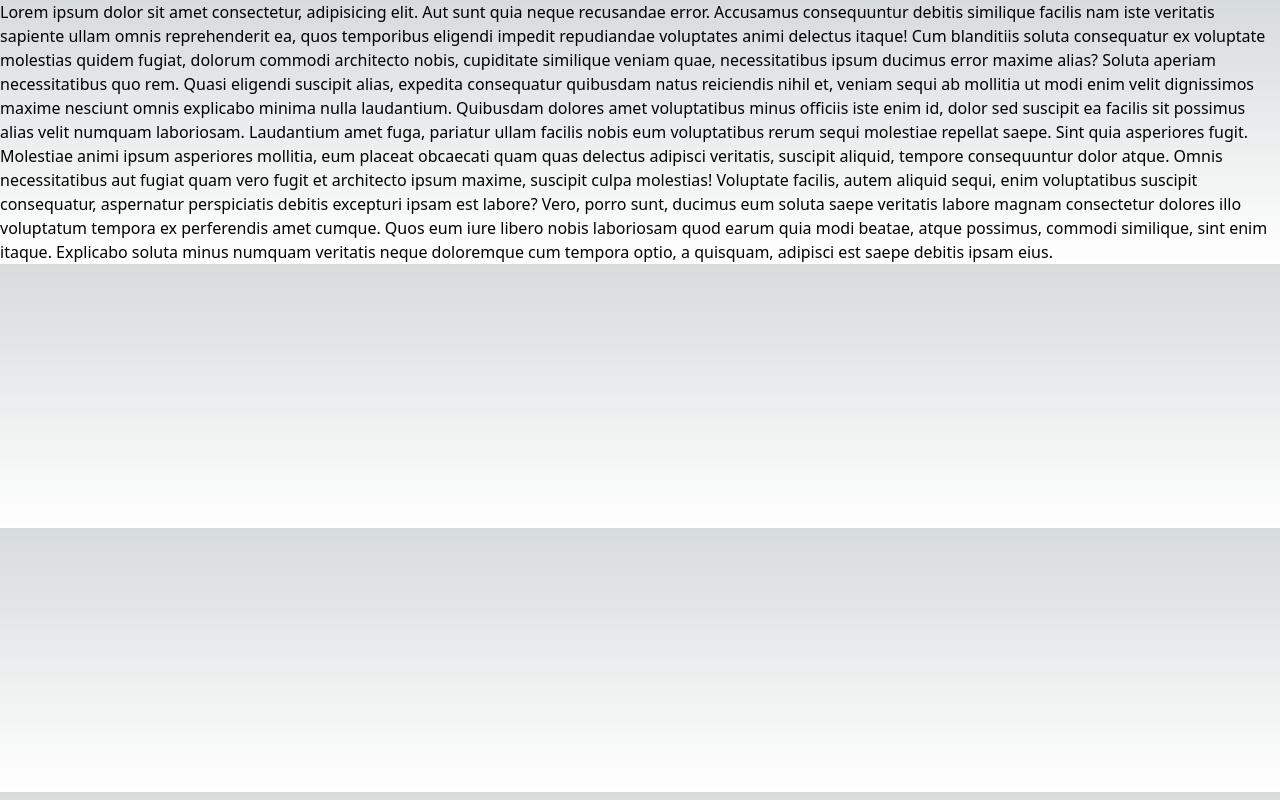
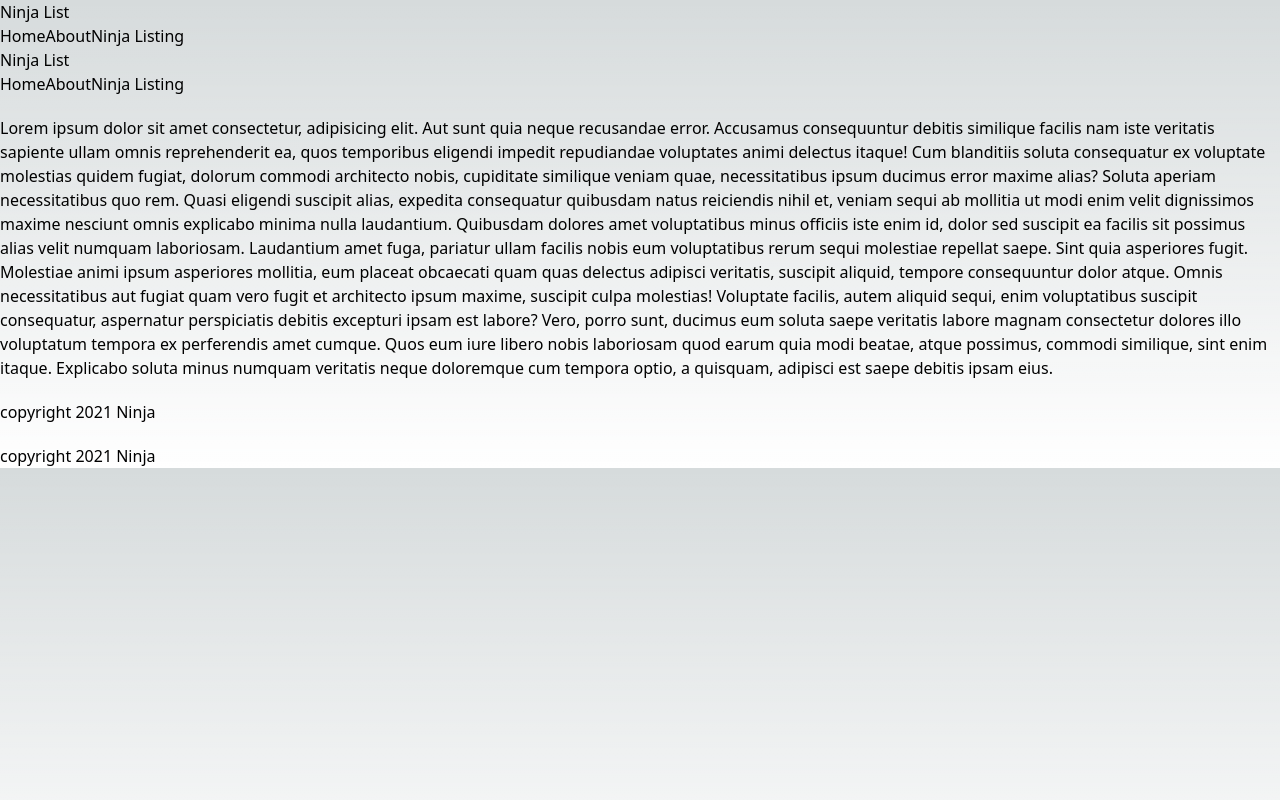
Before and after one commit to bengraham-B/nextjs_src_tut, a Next.js app: page / in a window 1280 px wide. Built offline with nearby package versions, Linux system fonts and the light colour scheme.

Commit message:
started project

```diff
--- /dev/null
+++ b/src/comps/Footer.js
@@ -0,0 +1,9 @@
+import React from 'react'
+
+export default function Footer() {
+  return (
+    <div>
+        <p>copyright 2021 Ninja </p>
+    </div>
+  )
+}
--- /dev/null
+++ b/src/comps/Layout.js
@@ -0,0 +1,15 @@
+import React from 'react'
+import Navbar from './Navbar'
+import Footer from './Footer'
+
+export default function Layout({ children }) {
+    return (
+        <div>
+            <div className="content">
+                <Navbar/>
+                { children }
+                <Footer/>
+            </div>
+        </div>
+    )
+}
--- /dev/null
+++ b/src/comps/Navbar.js
@@ -0,0 +1,16 @@
+import Link from 'next/link'
+import React from 'react'
+
+export default function Navbar() {
+  return (
+    <nav>
+        <div className="logo">
+            <h1>Ninja List</h1>
+        </div>
+
+        <Link href="/">Home</Link>
+        <Link href="/about">About</Link>
+        <Link href="/ninjas">Ninja Listing</Link>
+    </nav>
+  )
+}
--- a/src/pages/_app.js
+++ b/src/pages/_app.js
@@ -1,5 +1,10 @@
+import Layout from '@/comps/Layout'
 import '@/styles/globals.css'
 
 export default function App({ Component, pageProps }) {
-  return <Component {...pageProps} />
+	return (
+		<Layout>
+			<Component {...pageProps} />
+		</Layout>
+	)
 }
--- a/src/pages/index.js
+++ b/src/pages/index.js
@@ -1,8 +1,11 @@
+import Footer from '@/comps/Footer'
+import Navbar from '@/comps/Navbar'
 import React from 'react'
 
 export default function Home() {
   return (
     <div>
+		<Navbar/>
       	<p>
 			Lorem ipsum dolor sit amet consectetur,
 			adipisicing elit. Aut sunt quia neque recusandae error. Accusamus consequuntur debitis similique
@@ -22,6 +25,7 @@ export default function Home() {
 			beatae, atque possimus, commodi similique, sint enim itaque. Explicabo soluta minus numquam veritatis
 			neque doloremque cum tempora optio, a quisquam, adipisci est saepe debitis ipsam eius.
     	</p>
+		<Footer/>
     </div>
   )
 }
--- /dev/null
+++ b/src/pages/ninjas/index.js
@@ -0,0 +1,12 @@
+import Link from 'next/link'
+import React from 'react'
+
+
+export default function Index() {
+  return (
+    <div>
+        <h1>All Ninjas</h1>
+        <Link href="/ninjas">See All Ninjas</Link>
+    </div>
+  )
+}
--- /dev/null
+++ b/src/pages/ninjas/test.js
@@ -0,0 +1,9 @@
+import React from 'react'
+
+export default function Test() {
+  return (
+    <div>
+        <h1>Test File</h1>
+    </div>
+  )
+}
--- a/src/styles/globals.css
+++ b/src/styles/globals.css
@@ -25,3 +25,7 @@ body {
     )
     rgb(var(--background-start-rgb));
 }
+
+p {
+  margin-top: 20px;
+}
```
